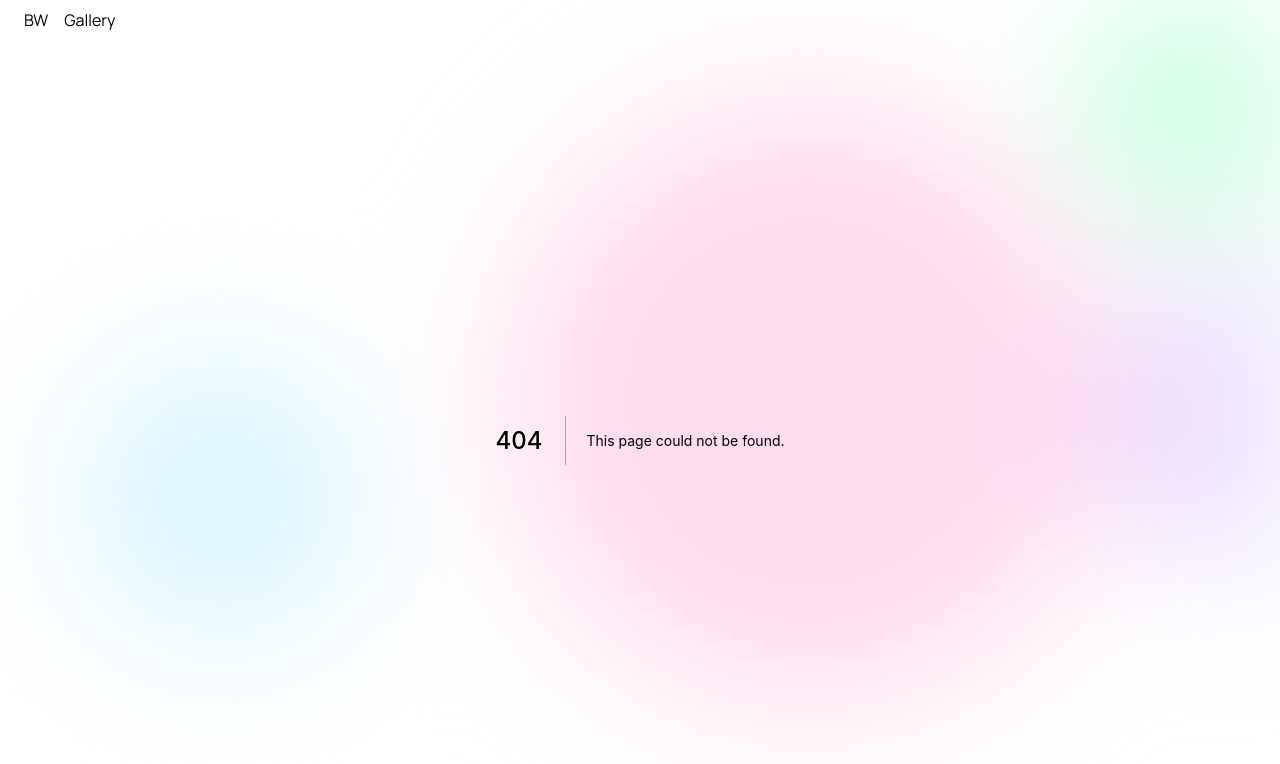
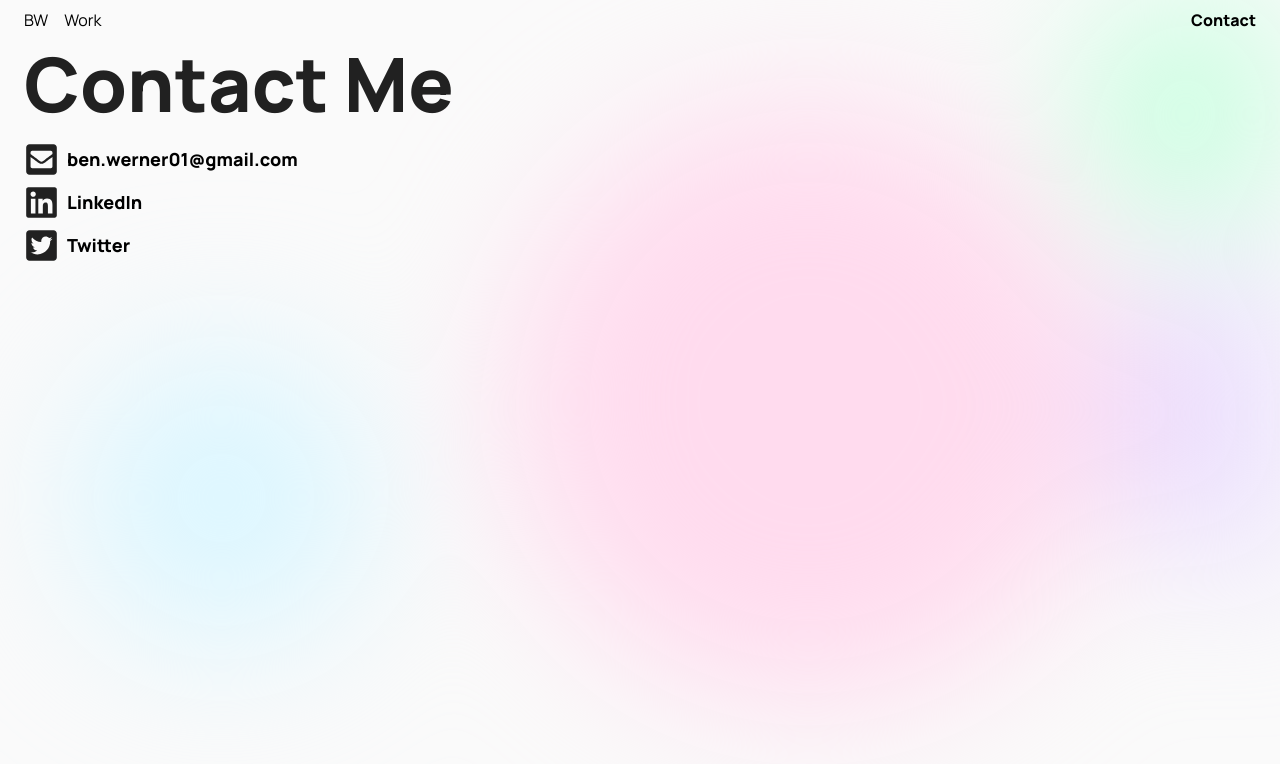
Before and after one commit to benwerner01/personal-website, a Next.js app: page /contact in a window 1280 px wide. Before the commit this address had no page. Shown: the top 764 px of the page. Built offline with nearby package versions, Linux system fonts and the light colour scheme.

Commit message:
Contact Page

```diff
--- a/src/components/NavBar.tsx
+++ b/src/components/NavBar.tsx
@@ -1,8 +1,10 @@
 import React from 'react';
 import Link from 'next/link';
 import { useRouter } from 'next/router';
+import { useTheme } from '@material-ui/core/styles';
 import Box from '@material-ui/core/Box';
-import { Typography, useTheme, useMediaQuery } from '@material-ui/core';
+import Typography from '@material-ui/core/Typography';
+import useMediaQuery from '@material-ui/core/useMediaQuery';
 
 export const NAV_BAR_HEIGHT = 40;
 
@@ -12,9 +14,34 @@ const NavBar: React.FC = () => {
   const xs = useMediaQuery(theme.breakpoints.down('xs'));
 
   return (
-    <Box display="flex" px={xs ? 1 : 2} height={40}>
-      <Box m={1}><Typography style={{ fontWeight: pathname === '/' ? 800 : undefined }}><Link href="/"><a>BW</a></Link></Typography></Box>
-      <Box m={1}><Typography style={{ fontWeight: pathname === '/gallery' ? 800 : undefined }}><Link href="/gallery"><a>Gallery</a></Link></Typography></Box>
+    <Box display="flex" justifyContent="space-between" px={xs ? 1 : 2} height={40}>
+      <Box display="flex">
+        <Box m={1}>
+          <Typography>
+            <Link href="/">
+              <a style={{ fontWeight: pathname === '/' ? 800 : 400 }}>BW</a>
+            </Link>
+          </Typography>
+        </Box>
+        <Box m={1}>
+          <Typography>
+            <Link href="/work">
+              <a style={{ fontWeight: pathname === '/work' ? 800 : 400 }}>Work</a>
+            </Link>
+          </Typography>
+        </Box>
+      </Box>
+      <Box display="flex">
+        <Box m={1}>
+          <Typography>
+            <Link href="/contact">
+              <a style={{ fontWeight: pathname === '/contact' ? 800 : 400 }}>
+                Contact
+              </a>
+            </Link>
+          </Typography>
+        </Box>
+      </Box>
     </Box>
   );
 };
--- a/src/lib/theme.ts
+++ b/src/lib/theme.ts
@@ -1,4 +1,4 @@
-import { createMuiTheme } from '@material-ui/core';
+import { createMuiTheme } from '@material-ui/core/styles';
 
 const defaultTheme = createMuiTheme();
 
@@ -14,8 +14,9 @@ const palette = {
 };
 
 export default createMuiTheme({
-  typography: {
-    h5: {
+  overrides: {
+    MuiTypography: {
+      root: {
         '& a': {
           fontWeight: 800,
           borderBottom: 4,
@@ -28,6 +29,9 @@ export default createMuiTheme({
           },
         },
       },
+    },
+  },
+  typography: {
     h1: {
       fontSize: 75,
       fontWeight: 800,
--- /dev/null
+++ b/src/pages/contact.tsx
@@ -0,0 +1,75 @@
+import React from 'react';
+import Container from '@material-ui/core/Container';
+import Typography from '@material-ui/core/Typography';
+import { makeStyles } from '@material-ui/core/styles';
+import { SvgIconProps } from '@material-ui/core/SvgIcon';
+import TwitterIcon from '../components/icons/TwitterIcon';
+import MailIcon from '../components/icons/MailIcon';
+import LinkedInIcon from '../components/icons/LinkedInIcon';
+
+type ContactMethod = {
+  name: string;
+  href: string;
+  Icon: React.FC<SvgIconProps>;
+}
+
+const CONTACT_METHODS: ContactMethod[] = [
+  {
+    name: 'ben.werner01@gmail.com',
+    href: 'mailto:ben.werner01@gmail.com',
+    Icon: MailIcon,
+  },
+  {
+    name: 'LinkedIn',
+    href: 'https://twitter.com/benwerner01',
+    Icon: LinkedInIcon,
+  },
+  {
+    name: 'Twitter',
+    href: 'https://twitter.com/benwerner01',
+    Icon: TwitterIcon,
+  },
+];
+
+const useStyles = makeStyles((theme) => ({
+  ul: {
+    paddingLeft: 0,
+  },
+  li: {
+    marginBottom: theme.spacing(1),
+    listStyleType: 'none',
+    display: 'flex',
+    alignItems: 'center',
+  },
+  typography: {
+    marginLeft: theme.spacing(1),
+    fontSize: 18,
+  },
+}));
+
+const ContactPage: React.FC = () => {
+  const classes = useStyles();
+  return (
+    <Container>
+      <Typography variant="h1">Contact Me</Typography>
+      <ul className={classes.ul}>
+        {CONTACT_METHODS.map(({ Icon, href, name }) => (
+          <li className={classes.li}>
+            <Icon fontSize="large" />
+            <Typography className={classes.typography}>
+              <a
+                rel="noopener noreferrer"
+                target="_blank"
+                href={href}
+              >
+                {name}
+              </a>
+            </Typography>
+          </li>
+        ))}
+      </ul>
+    </Container>
+  );
+};
+
+export default ContactPage;
--- a/src/pages/gallery/[collectionSlug]/[itemSlug].tsx
+++ b/src/pages/gallery/[collectionSlug]/[itemSlug].tsx
@@ -7,7 +7,7 @@ import Container from '@material-ui/core/Container';
 import Button from '@material-ui/core/Button';
 import ChevronLeftIcon from '@material-ui/icons/ChevronLeft';
 import ChevronRightIcon from '@material-ui/icons/ChevronRight';
-import { makeStyles } from '@material-ui/core';
+import { makeStyles } from '@material-ui/core/styles';
 import Box from '@material-ui/core/Box';
 import gallery, { Collection, CollectionItem } from '../../../lib/gallery';
 import { NAV_BAR_HEIGHT } from '../../../components/NavBar';
```
Also changed, not shown: src/pages/index.tsx (+12 -7 lines), src/pages/work/index.tsx (renamed from src/pages/gallery/index.tsx). Lines whose indentation alone changed are shown as unchanged.
